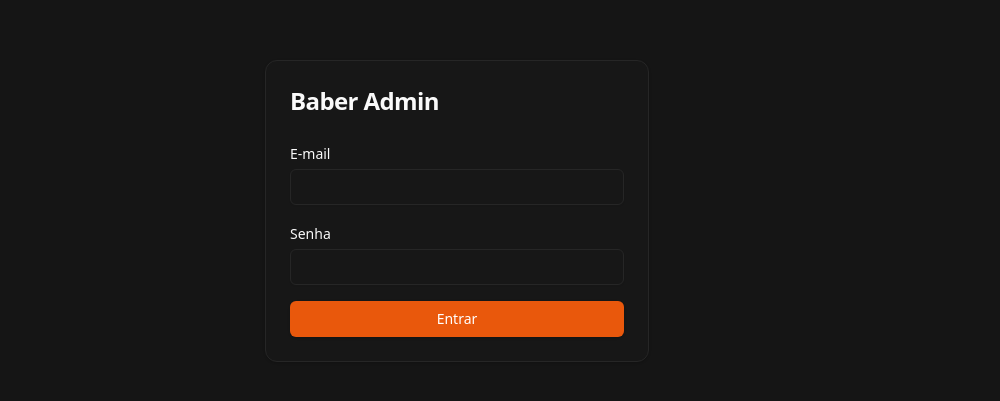
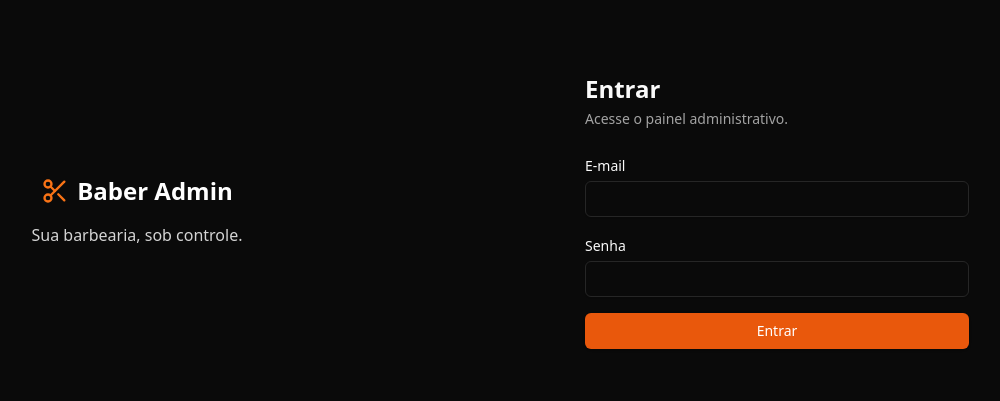
Before and after one commit to BarberFoundation/baber-plataform, a React (Vite) app in the folder apps/web/: page /login in a window 1280 px wide. Shown: the part 189-590 px from the top of the page, without its empty margins (183-1183 px from the left). Built offline with nearby package versions, Linux system fonts and the light colour scheme; no server answers.

Commit message:
feat(web): restructure login into split-screen layout

```diff
--- a/apps/web/src/pages/login.tsx
+++ b/apps/web/src/pages/login.tsx
@@ -2,6 +2,7 @@ import { useState } from 'react';
 import { useNavigate } from 'react-router-dom';
 import { signInWithEmailAndPassword } from 'firebase/auth';
 import { toast } from 'sonner';
+import { Scissors } from 'lucide-react';
 import { firebaseAuth } from '@/lib/firebase';
 import { apiFetch } from '@/lib/api';
 import { resolveTenantId } from '@/lib/tenant';
@@ -9,7 +10,6 @@ import { useAuthStore } from '@/store/auth';
 import { Button } from '@/components/ui/button';
 import { Input } from '@/components/ui/input';
 import { Label } from '@/components/ui/label';
-import { Card, CardHeader, CardTitle, CardContent } from '@/components/ui/card';
 import type { User } from '@/lib/types';
 
 export default function LoginPage() {
@@ -46,13 +46,22 @@ export default function LoginPage() {
   }
 
   return (
-    <div className="min-h-screen flex items-center justify-center bg-muted/40 p-4">
-      <Card className="w-full max-w-sm">
-        <CardHeader>
-          <CardTitle className="text-2xl">Baber Admin</CardTitle>
-        </CardHeader>
-        <CardContent>
-          <form onSubmit={(e) => void handleSubmit(e)} className="space-y-4">
+    <div className="grid min-h-screen lg:grid-cols-2">
+      <div className="relative hidden overflow-hidden bg-neutral-950 lg:flex lg:flex-col lg:items-center lg:justify-center lg:px-12">
+        <div className="relative flex items-center gap-2 text-2xl font-bold text-white">
+          <Scissors className="h-7 w-7 text-orange-500" />
+          Baber Admin
+        </div>
+        <p className="relative mt-4 max-w-sm text-center text-neutral-300">
+          Sua barbearia, sob controle.
+        </p>
+      </div>
+
+      <div className="flex items-center justify-center p-4">
+        <div className="w-full max-w-sm">
+          <h1 className="text-2xl font-bold">Entrar</h1>
+          <p className="mt-1 text-sm text-muted-foreground">Acesse o painel administrativo.</p>
+          <form onSubmit={(e) => void handleSubmit(e)} className="mt-6 space-y-4">
             <div className="space-y-1">
               <Label htmlFor="email">E-mail</Label>
               <Input
@@ -79,8 +88,8 @@ export default function LoginPage() {
               {loading ? 'Entrando...' : 'Entrar'}
             </Button>
           </form>
-        </CardContent>
-      </Card>
+        </div>
+      </div>
     </div>
   );
 }
```
